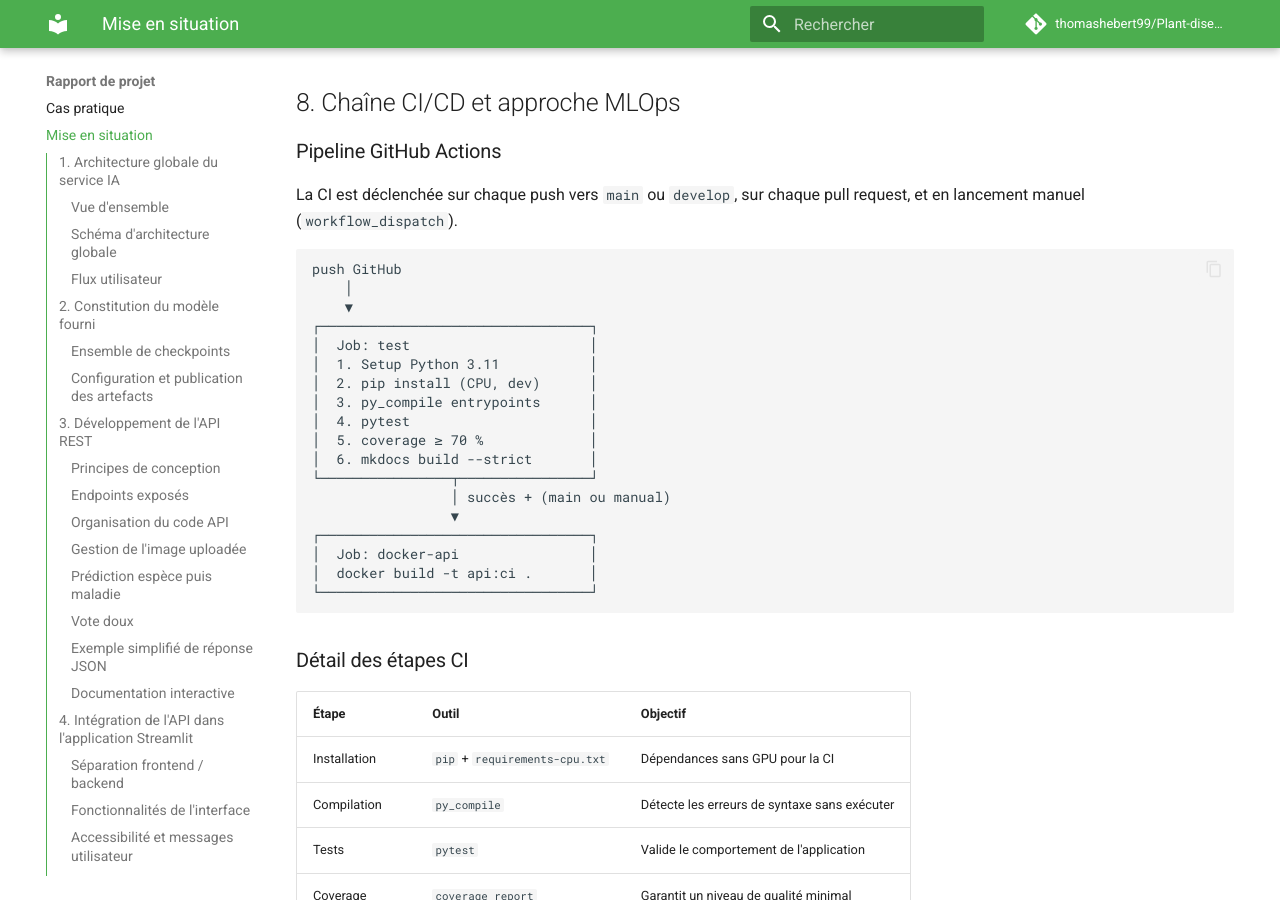
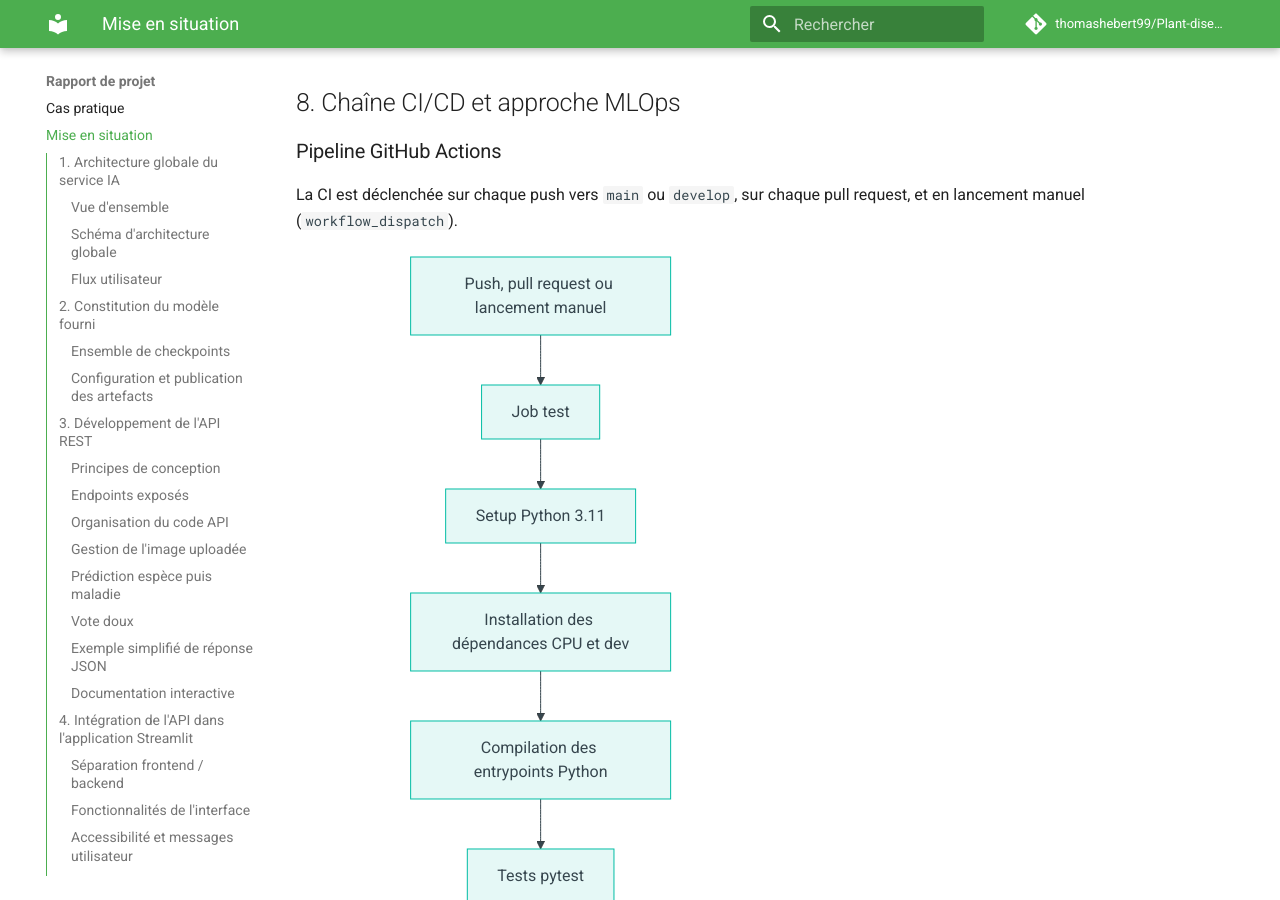
Before and after one commit to thomashebert99/Plant-disease-detection, an MkDocs documentation site: the page built from docs/report/mise_en_situation.md, in a window 1280 px wide and 900 px high, scrolled down 15800 px. Built offline with MkDocs 1.6.1 and Material for MkDocs 9.7.7, drawn with Linux system fonts in a browser that asks for light colours; comment, search, counter and statistics services are not loaded.

Commit message:
Ajustement schémas

````diff
--- a/docs/report/mise_en_situation.md
+++ b/docs/report/mise_en_situation.md
@@ -431,25 +431,19 @@ Les tests ne rejouent pas l'évaluation complète des modèles finaux, car celle
 
 La CI est déclenchée sur chaque push vers `main` ou `develop`, sur chaque pull request, et en lancement manuel (`workflow_dispatch`).
 
-```
-push GitHub
-    │
-    ▼
-┌─────────────────────────────────┐
-│  Job: test                      │
-│  1. Setup Python 3.11           │
-│  2. pip install (CPU, dev)      │
-│  3. py_compile entrypoints      │
-│  4. pytest                      │
-│  5. coverage ≥ 70 %             │
-│  6. mkdocs build --strict       │
-└────────────────┬────────────────┘
-                 │ succès + (main ou manual)
-                 ▼
-┌─────────────────────────────────┐
-│  Job: docker-api                │
-│  docker build -t api:ci .       │
-└─────────────────────────────────┘
+```mermaid
+flowchart TD
+    A[Push, pull request ou lancement manuel] --> B[Job test]
+    B --> B1[Setup Python 3.11]
+    B1 --> B2[Installation des dépendances CPU et dev]
+    B2 --> B3[Compilation des entrypoints Python]
+    B3 --> B4[Tests pytest]
+    B4 --> B5[Coverage >= 70 %]
+    B5 --> B6[Build documentation MkDocs]
+    B6 --> C{Succès sur main ou lancement manuel ?}
+    C -->|Oui| D[Job docker-api]
+    C -->|Non| E[Fin du workflow]
+    D --> F[Build Docker de l'image API]
 ```
 
 ### Détail des étapes CI
--- a/mkdocs.yml
+++ b/mkdocs.yml
@@ -37,6 +37,10 @@ nav:
 markdown_extensions:
   - pymdownx.highlight:         # coloration syntaxique des blocs de code
       anchor_linenums: true
-  - pymdownx.superfences        # blocs de code imbriqués
+  - pymdownx.superfences:       # blocs de code imbriqués + diagrammes Mermaid
+      custom_fences:
+        - name: mermaid
+          class: mermaid
+          format: !!python/name:pymdownx.superfences.fence_code_format
   - admonition                  # blocs note/warning/tip
   - tables
````
